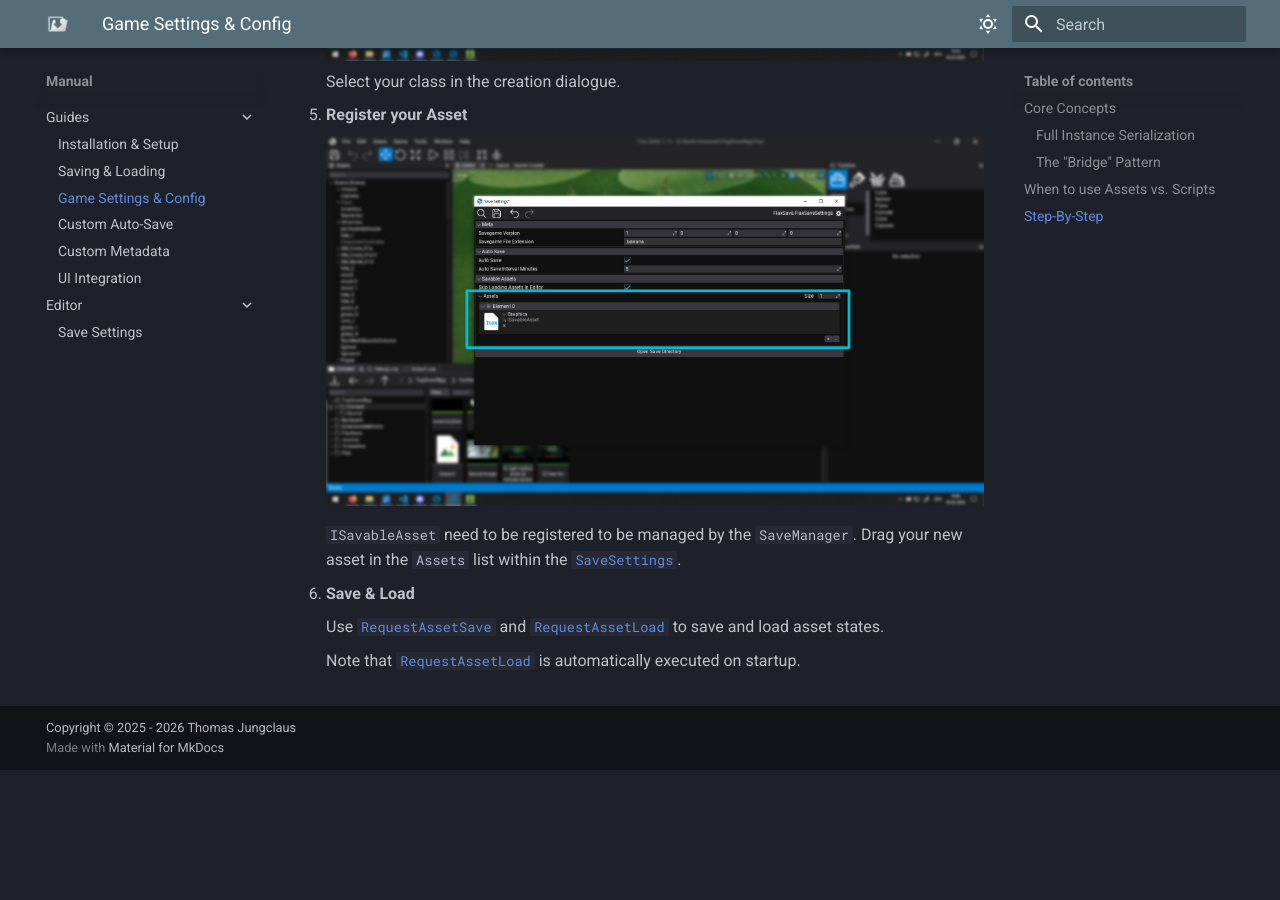
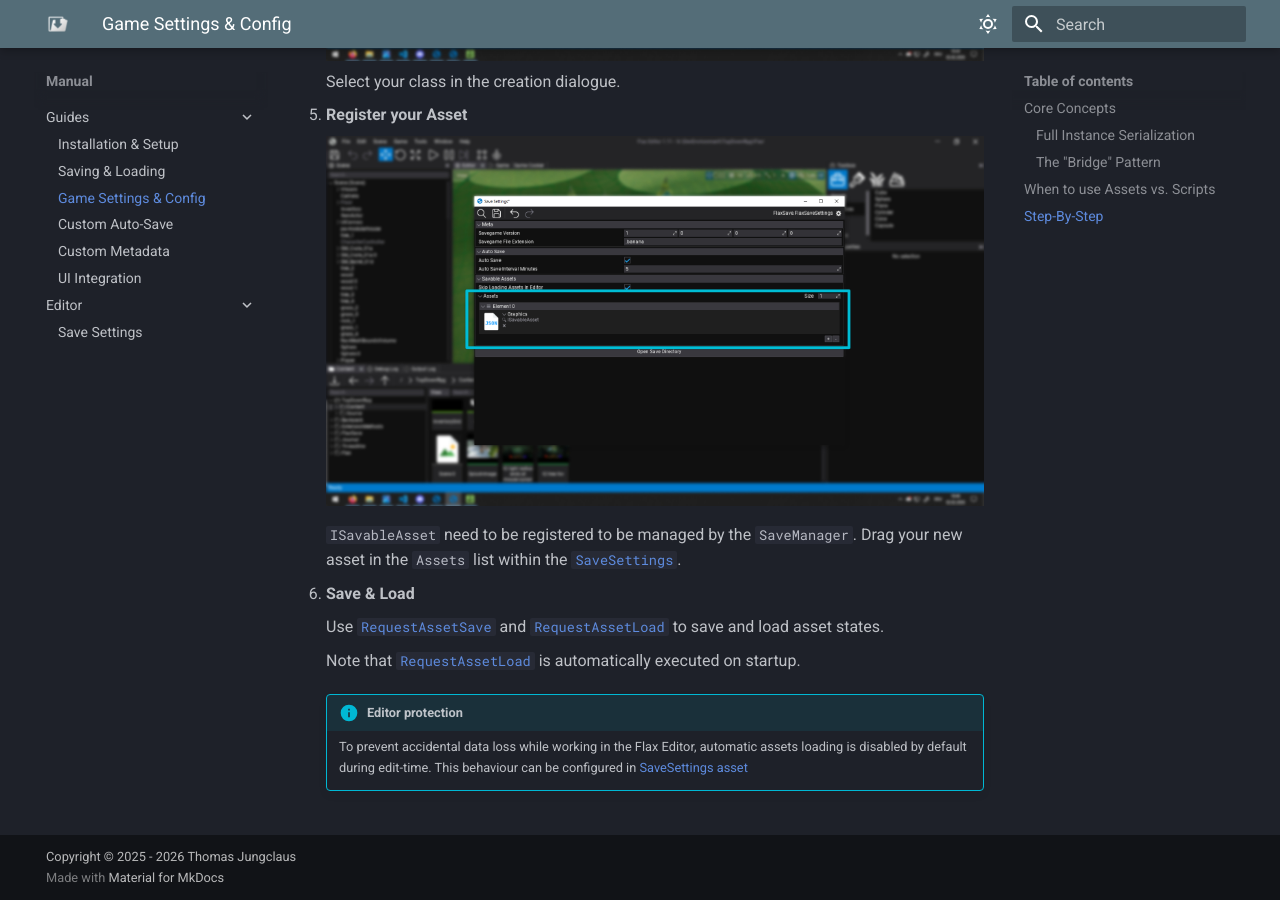
Before and after one commit to Myterian/FlaxSave, an MkDocs documentation site: the page built from docs/Manual/GlobalAssets.md, in a window 1280 px wide and 900 px high, scrolled down 3623 px. Built offline with MkDocs 1.6.1 and Material for MkDocs 9.7.7, drawn with Linux system fonts in a browser that asks for light colours; before the commit the page ends 4393 px from its top, so only the background shows below that.

Commit message:
Extra notes

```diff
--- a/docs/Manual/GlobalAssets.md
+++ b/docs/Manual/GlobalAssets.md
@@ -128,3 +128,6 @@ Choosing the right tool is key for a clean project architecture.
     Use [`RequestAssetSave`](../Api/SaveManager.md#requestassetssave) and [`RequestAssetLoad`](../Api/SaveManager.md#requestassetsload) to save and load asset states.
 
     Note that [`RequestAssetLoad`](../Api/SaveManager.md#requestassetsload) is automatically executed on startup.
+
+    !!! info "Editor protection"
+        To prevent accidental data loss while working in the Flax Editor, automatic assets loading is disabled by default during edit-time. This behaviour can be configured in [SaveSettings asset](../Manual/SaveSettings.md)
```
